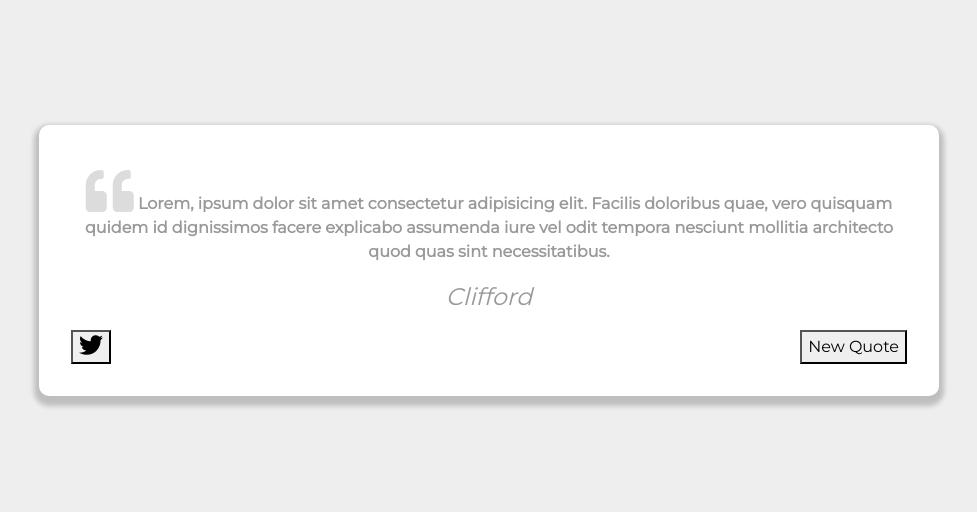
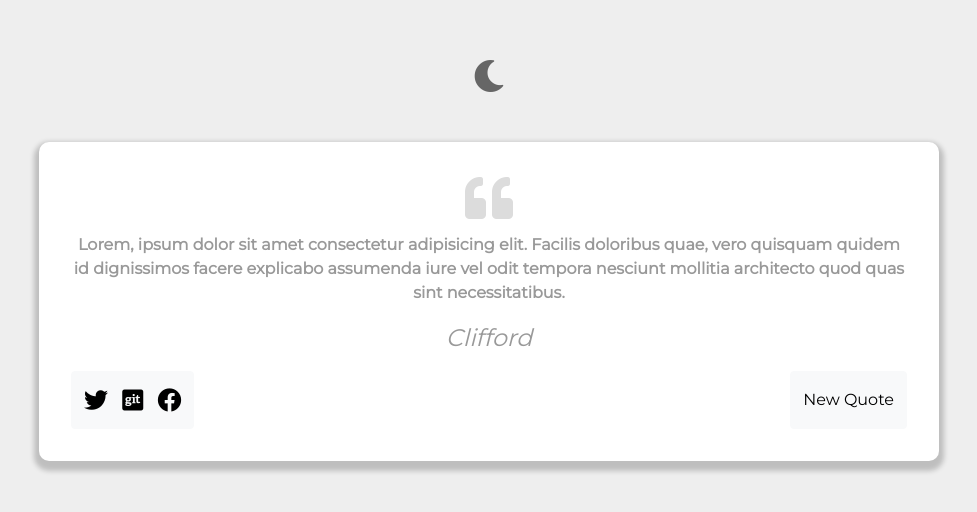
Before and after one commit to Clifftech123/vanilla_javascript_projects, a website: page Quote_Generator/index.html in a window 1280 px wide. Shown: the part 140-652 px from the top of the page, without its empty margins (151-1128 px from the left). Drawn offline with nearby package versions, Linux system fonts and the light colour scheme.

Commit message:
I added some social icons

```diff
--- a/Quote_Generator/index.html
+++ b/Quote_Generator/index.html
@@ -1,5 +1,6 @@
 <!DOCTYPE html>
 <html lang="en">
+
 <head>
     <meta charset="UTF-8">
     <meta http-equiv="X-UA-Compatible" content="IE=edge">
@@ -8,41 +9,55 @@
 
 
     <!-- bootstrap -->
-    <link rel="stylesheet" href="https://cdnjs.cloudflare.com/ajax/libs/font-awesome/6.1.1/css/all.min.css" integrity="sha512-KfkfwYDsLkIlwQp6LFnl8zNdLGxu9YAA1QvwINks4PhcElQSvqcyVLLD9aMhXd13uQjoXtEKNosOWaZqXgel0g==" crossorigin="anonymous" referrerpolicy="no-referrer" />
+    <link rel="stylesheet" href="https://cdnjs.cloudflare.com/ajax/libs/font-awesome/6.1.1/css/all.min.css"
+        integrity="sha512-KfkfwYDsLkIlwQp6LFnl8zNdLGxu9YAA1QvwINks4PhcElQSvqcyVLLD9aMhXd13uQjoXtEKNosOWaZqXgel0g=="
+        crossorigin="anonymous" referrerpolicy="no-referrer" />
     <link rel="stylesheet" href="/Quote_Generator/node_modules/bootstrap/dist/css/bootstrap.min.css">
 
     <link rel="stylesheet" href="/Quote_Generator/Style.css">
 
 
     <!-- fontawesome -->
-  <link rel="stylesheet" href="https://cdnjs.cloudflare.com/ajax/libs/font-awesome/5.10.2/css/all.min.css"/>
+    <link rel="stylesheet" href="https://cdnjs.cloudflare.com/ajax/libs/font-awesome/5.10.2/css/all.min.css" />
     <link rel="stylesheet" href="/Quote_Generator/font-awesome/css/font-awesome.min.css">
 
 
     <title>Quote Generator</title>
 </head>
+
 <body>
     <!-- Generator section -->
     <section id="GeneratorSection">
 
+         <!-- Dark theme section -->
+         <div id="theme-toggle" class=" fas fa-moon">  </div>
+
+
         <div class="quote-container container" id="quote-container">
+
             <!-- Quote -->
+            <i class="fas fa-quote-left"></i>
             <div class="quote-text">
-            <i class="fas fa-quote-left"></i>
-            <span id="quote"> Lorem, ipsum dolor sit amet consectetur adipisicing elit. Facilis doloribus quae, vero quisquam quidem id dignissimos facere explicabo assumenda iure vel odit tempora nesciunt mollitia architecto quod quas sint necessitatibus.</span>
+                <span id="quote"> Lorem, ipsum dolor sit amet consectetur adipisicing elit. Facilis doloribus quae, vero
+                    quisquam quidem id dignissimos facere explicabo assumenda iure vel odit tempora nesciunt mollitia
+                    architecto quod quas sint necessitatibus.</span>
             </div>
+
 
             <!-- Author -->
             <div class="quote-author">
-            <span id="author">  Clifford</span>
+                <span id="author"> Clifford</span>
             </div>
 
             <!-- Buttons -->
             <div class="button-container">
-            <button class="twitter-button" id="twitter" title="Tweet This!">
+                <button class="btn btn-light" id="twitter" title="Tweet This!">
                     <i class="fab fa-twitter"></i>
+                    <li class="fab fa-git-square"></li>
+                    <li class ="fab fa-facebook">  </li>
+
                 </button>
-            <button id="new-quote">New Quote</button>
+                <button class="btn btn-light ">New Quote</button>
             </div>
         </div>
         </div>
@@ -50,7 +65,6 @@
 
 
 
-  <!-- Footer section -->
 
 
 
@@ -59,5 +73,7 @@
 
 
     <script src="index.js"></script>
+    <script src="quotes.js"></script>
 </body>
+
 </html>
```
Lines whose indentation alone changed are shown as unchanged.
